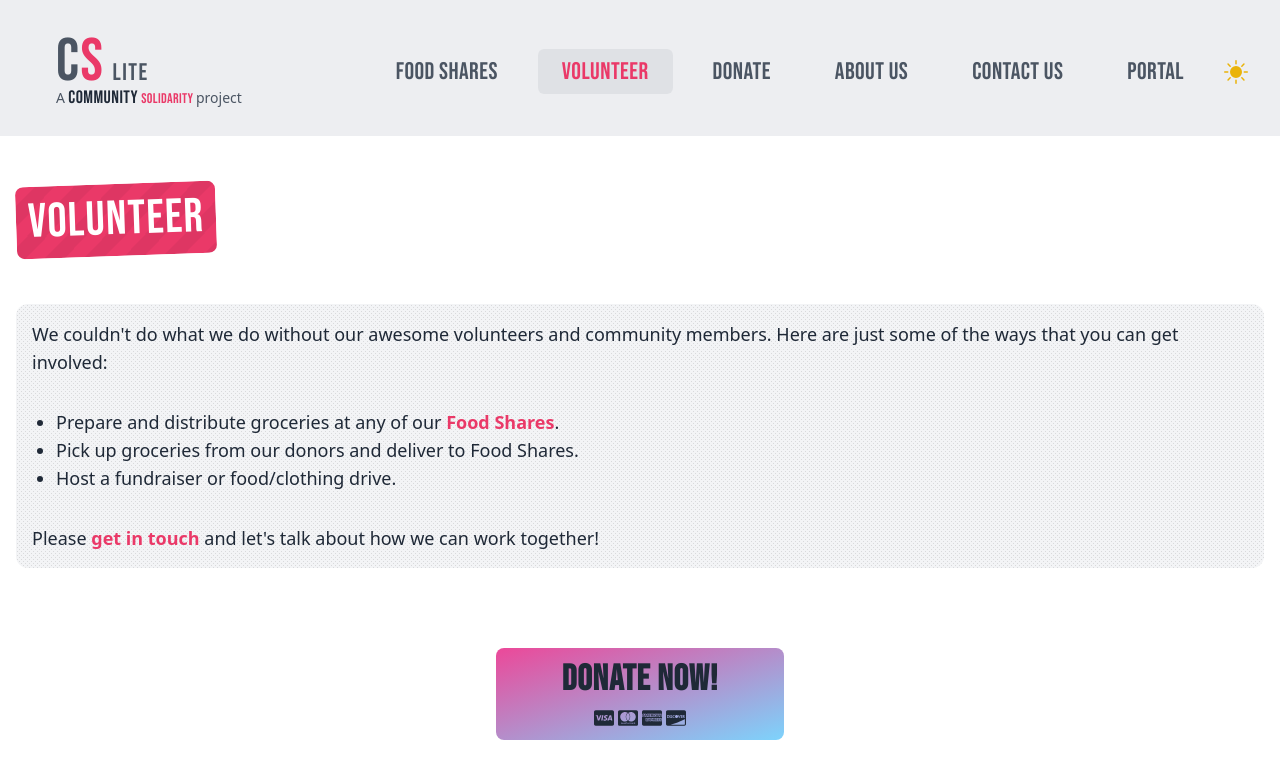
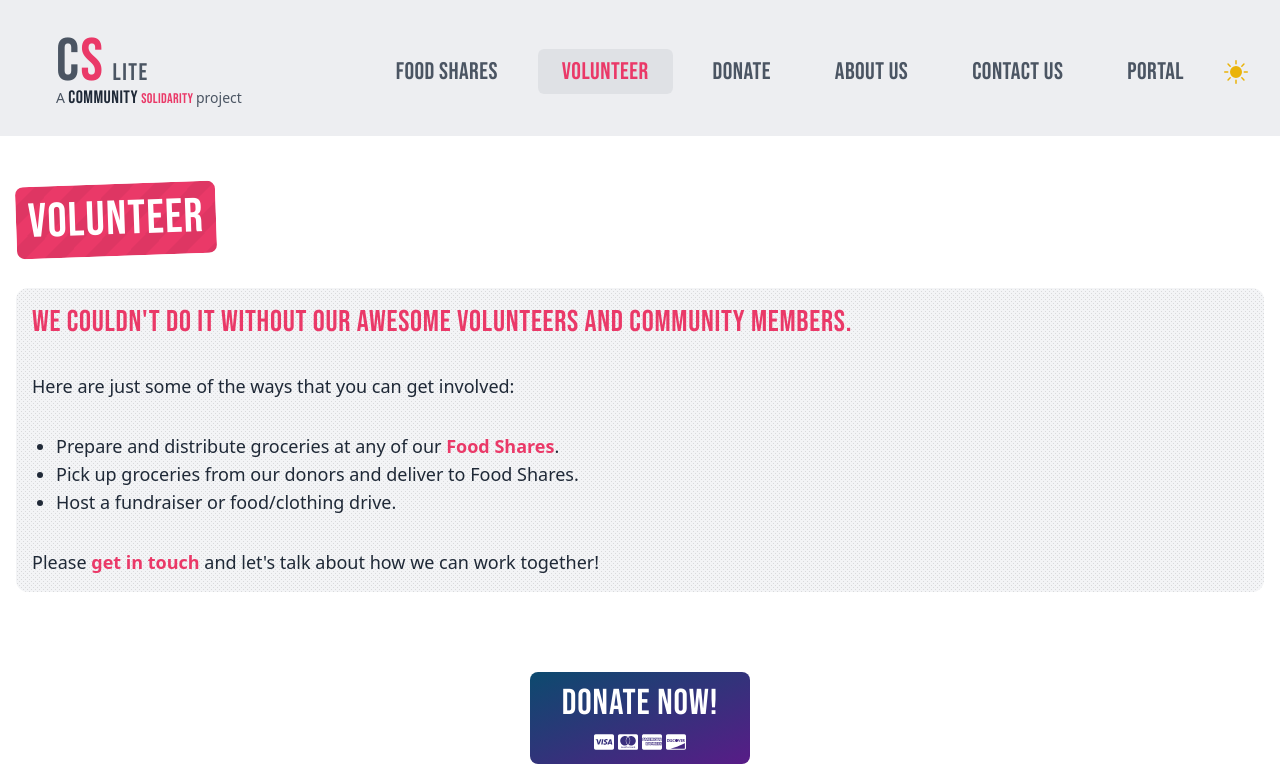
Before and after one commit to just214/cs-lite, a Next.js app: page /volunteer in a window 1280 px wide. Shown: the top 779 px of the page. Built offline with nearby package versions, Linux system fonts and the light colour scheme.

Commit message:
style: refinements to various styles

```diff
--- a/src/app/about/AboutSection.tsx
+++ b/src/app/about/AboutSection.tsx
@@ -8,7 +8,7 @@ export function AboutSection() {
   return (
     <CardSection title="About Us" className="col-span-8 lg:col-span-3 h-full">
       <div className="surface p-4 rounded-xl mb-4 font-semibold text-xl">
-        <p className="flex items-center gap-2 text-yellow-500 mb-4 text-4xl">
+        <p className="flex items-center gap-2 text-yellow-500 mb-4 text-3xl">
           Did you know <FaQuestionCircle />
         </p>
         <p>
--- a/src/app/volunteer/page.tsx
+++ b/src/app/volunteer/page.tsx
@@ -6,11 +6,12 @@ export default function Page() {
   return (
     <CardSection title="Volunteer">
       <div className="text-lg">
-        <p>
-          We couldn&apos;t do what we do without our awesome volunteers and
-          community members. Here are just some of the ways that you can get
-          involved:
+        <p className="text-3xl mb-8 display-text text-cs-pink">
+          We couldn&apos;t do it without our awesome volunteers and community
+          members.
         </p>
+
+        <p>Here are just some of the ways that you can get involved:</p>
 
         <ul className="list-disc ml-6 mt-8">
           <li>
--- a/src/components/DonateButton.tsx
+++ b/src/components/DonateButton.tsx
@@ -38,7 +38,7 @@ export const DonateButton = () => (
 
     <button
       type="submit"
-      className="display-text tracking-wider text-gray-800 text-4xl uppercase font-bold cursor-pointer ease-in-out inline-flex glow items-center gap-2 justify-center rounded-lg py-3 px-6 border-none  bg-gradient-to-br hover:bg-gradient-to-bl from-pink-500  to-sky-300 flex-col !w-72 transition-all duration-200"
+      className="display-text px-8 text-white text-4xl animation-all duration-200 ease-in-out inline-flex glow items-center gap-2 justify-center rounded-lg py-3 border-none  bg-gradient-to-br hover:bg-gradient-to-bl from-sky-900  to-purple-900 flex-col"
     >
       <span>Donate now!</span>
       <div className="items-center gap-1 flex text-xl">
--- a/src/components/SectionTitle.tsx
+++ b/src/components/SectionTitle.tsx
@@ -1,6 +1,6 @@
 export const SectionTitle = (props: { children: React.ReactNode }) => {
   return (
-    <h2 className="inline-flex items-center text-5xl p-3 display-text text-white -rotate-2 mb-12 bg-cs-pink rounded-lg stripes">
+    <h2 className="inline-flex items-center text-5xl p-3 display-text text-white -rotate-2 mb-8 bg-cs-pink rounded-lg stripes">
       {props.children}
     </h2>
   );
--- a/src/styles/globals.css
+++ b/src/styles/globals.css
@@ -27,7 +27,7 @@
   }
 
   .btn {
-    @apply display-text cursor-pointer transition-colors duration-1000 ease-in-out inline-flex  items-center gap-2 text-white font-medium justify-center rounded-lg py-3 px-6 border-none  bg-gradient-to-br hover:bg-gradient-to-bl hover:bg-opacity-90 from-blue-500 to-sky-700;
+    @apply display-text text-2xl cursor-pointer transition-colors duration-1000 ease-in-out inline-flex  items-center gap-2 text-white font-medium justify-center rounded-lg py-3 px-6 border-none  bg-gradient-to-br hover:bg-gradient-to-bl hover:bg-opacity-90 from-blue-500 to-sky-700;
   }
 
   .surface-alt {
```
